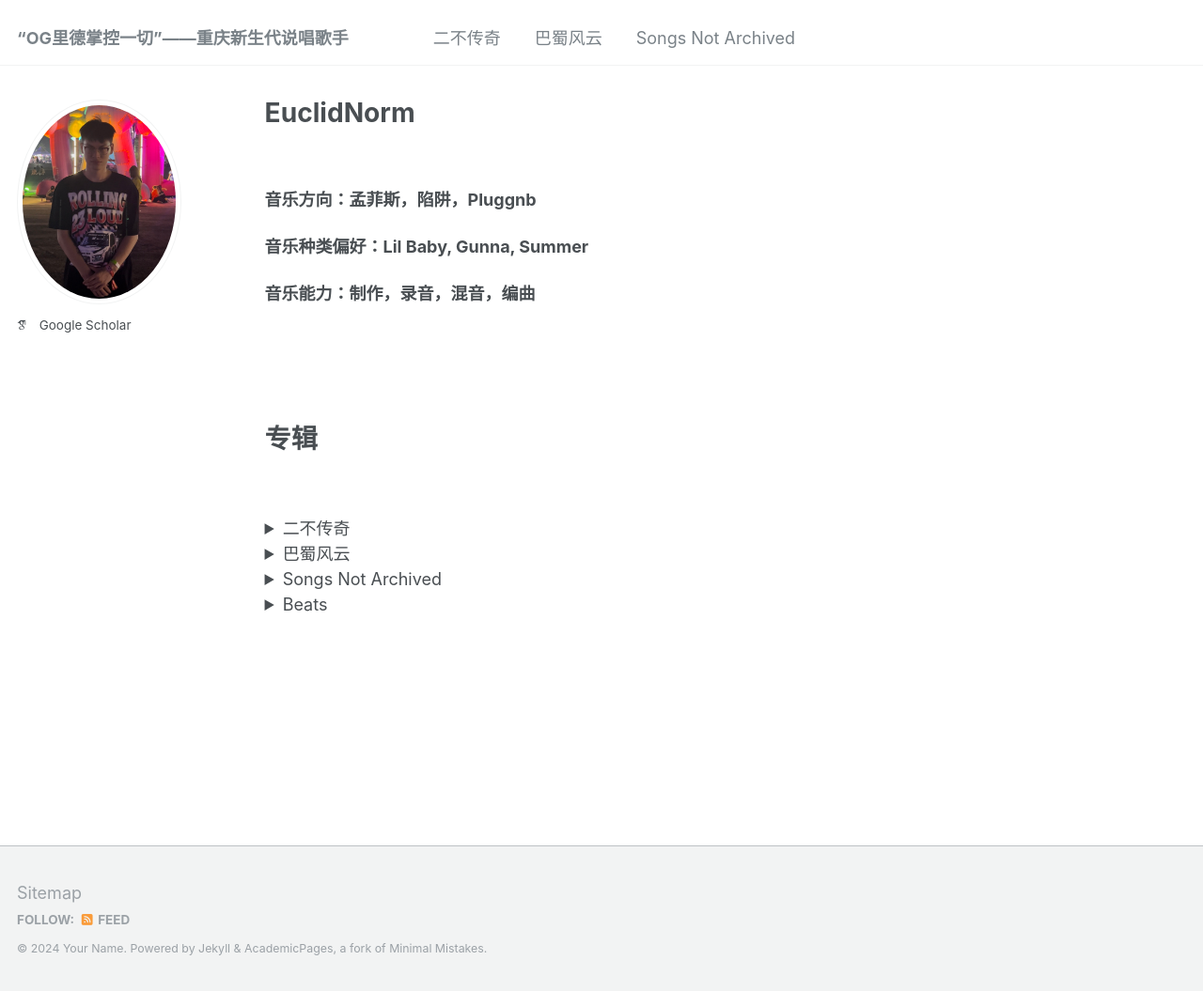
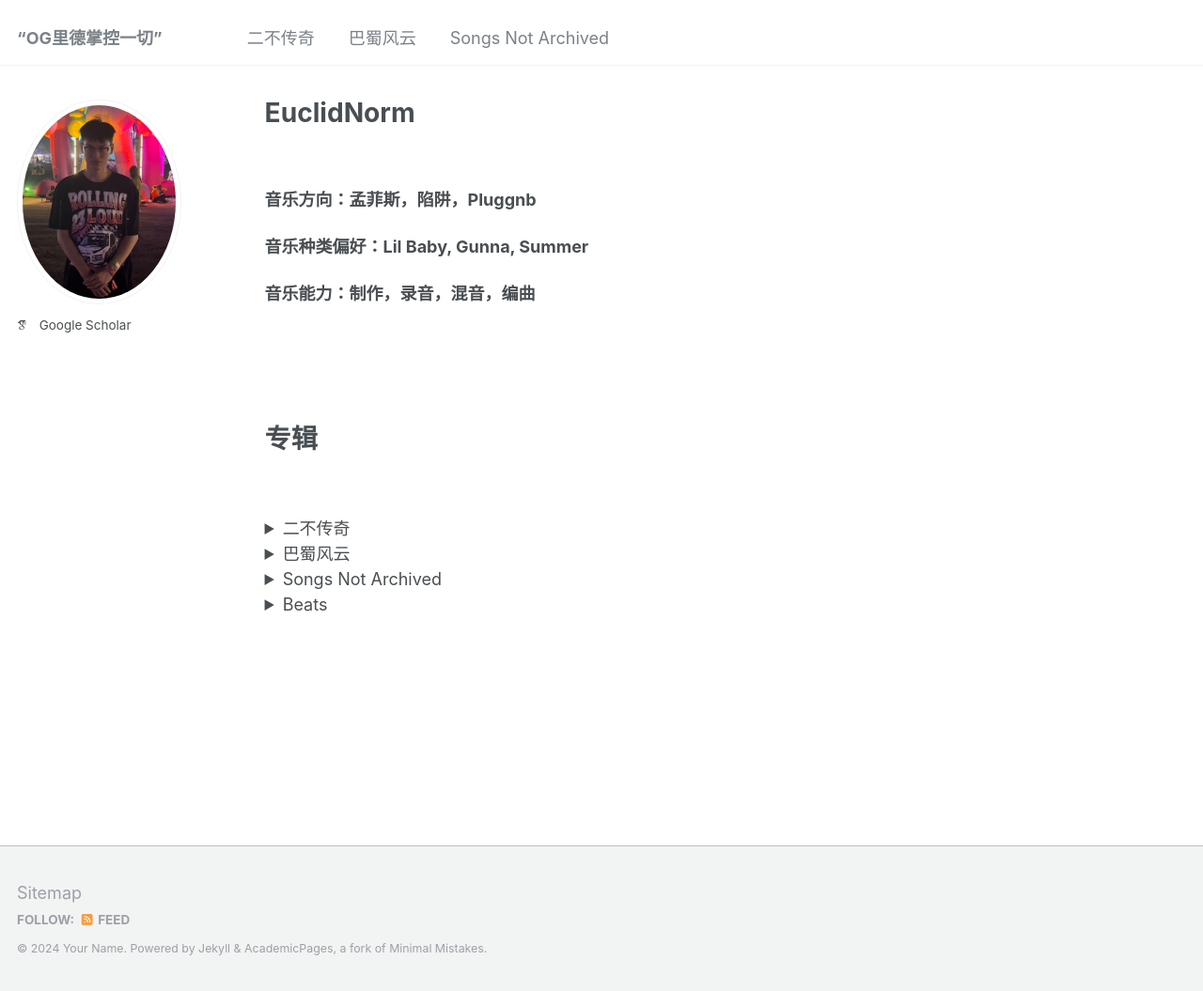
Before and after one commit to BSITA-CQ/BSITA-CQ.github.io, a Jekyll site: the page built from _pages/about.md, in a window 1280 px wide and 1055 px high. Shown: the whole window at 94% size. Built offline with Jekyll 4.4.1, drawn with Linux system fonts in a browser that asks for light colours; some web fonts are replaced.

Commit message:
Update _config.yml

```diff
--- a/_config.yml
+++ b/_config.yml
@@ -7,7 +7,7 @@
 
 # Site Settings
 locale                   : "en-US"
-title                    : "“OG里德掌控一切”——重庆新生代说唱歌手"
+title                    : "“OG里德掌控一切”"
 title_separator          : "-"
 name                     : &name "Your Name"
 description              : &description "personal description"
```
